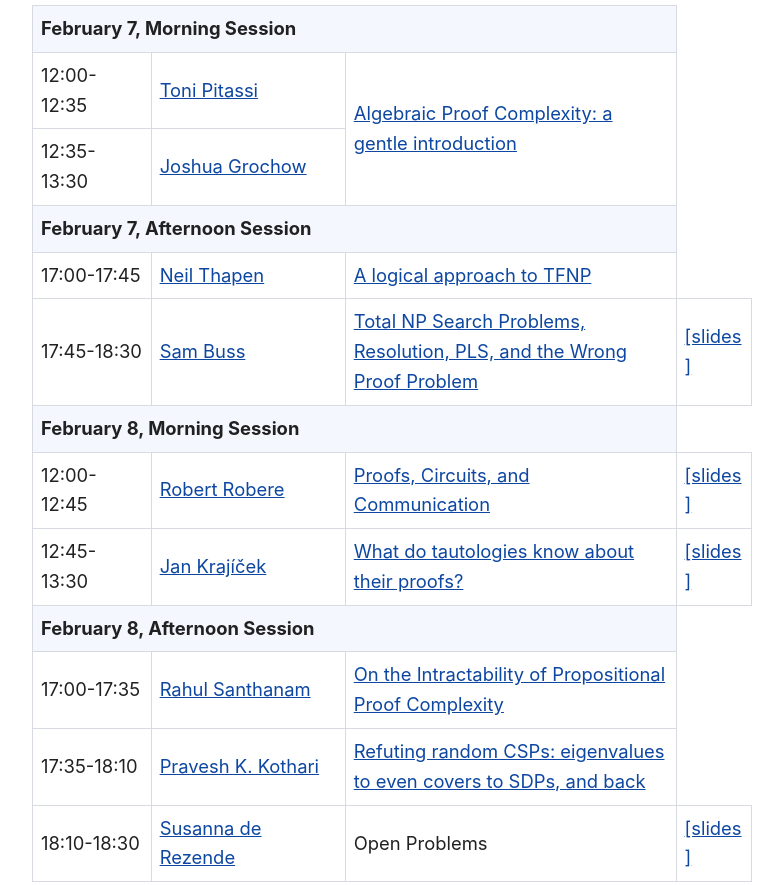
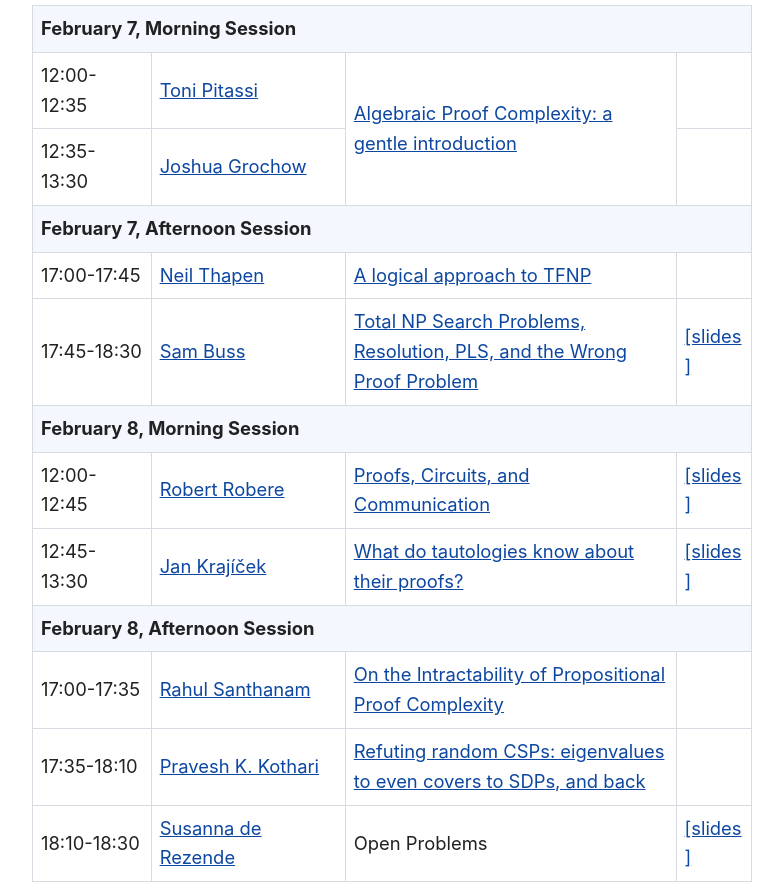
Before and after one commit to deRezende/deRezende.github.io, a plain HTML site: page focs21proofcomplexity/index.html in a window 1280 px wide. Shown: the part 1220-2105 px from the top of the page, without its empty margins (248-1031 px from the left). Drawn offline with Linux system fonts and the light colour scheme.

Commit message:
completing table

```diff
--- a/focs21proofcomplexity/index.html
+++ b/focs21proofcomplexity/index.html
@@ -62,7 +62,7 @@ All times are in <a href="https://www.timeanddate.com/time/zones/est" target="_b
 <table>
   <thead>
     <tr>
-      <th colspan="3">     February 7, Morning Session      </th>
+      <th colspan="4">     February 7, Morning Session      </th>
     </tr>
   </thead>
   <tbody>
@@ -70,17 +70,17 @@ All times are in <a href="https://www.timeanddate.com/time/zones/est" target="_b
       <td style="width:16.5%">12:00-12:35 </td>
       <td style="width:27%"><a href="https://www.cs.toronto.edu/~toni/" target="_blank">Toni Pitassi</a></td>
       <td rowspan="2"><a href="#tonijosh">Algebraic Proof Complexity: a gentle introduction</a></td>
-      <!--<td style="width:10.5%"></td>-->
+      <td style="width:10.5%"></td>
     </tr>
     <tr>
       <td>12:35-13:30 </td>
       <td><a href="https://home.cs.colorado.edu/~jgrochow/index.html" target="_blank">Joshua Grochow</a></td>
-      <!--<td></td>-->
+      <td></td>
     </tr>
   </tbody>
   <thead>
     <tr>
-      <th colspan="3">     February 7,	 Afternoon Session      </th>
+      <th colspan="4">     February 7,	 Afternoon Session      </th>
     </tr>
   </thead>
   <tbody>
@@ -88,6 +88,7 @@ All times are in <a href="https://www.timeanddate.com/time/zones/est" target="_b
       <td>17:00-17:45</td>
       <td><a href="https://users.math.cas.cz/~thapen/" target="_blank">Neil Thapen</a></td>
       <td><a href="#neil">A logical approach to TFNP</a></td>
+      <td></td>
     </tr>
     <tr>
       <td>17:45-18:30</td>
@@ -98,7 +99,7 @@ All times are in <a href="https://www.timeanddate.com/time/zones/est" target="_b
   </tbody>
     <thead>
     <tr>
-      <th colspan="3">     February 8, Morning Session      </th>
+      <th colspan="4">     February 8, Morning Session      </th>
     </tr>
   </thead>
   <tbody>
@@ -117,7 +118,7 @@ All times are in <a href="https://www.timeanddate.com/time/zones/est" target="_b
   </tbody>
   <thead>
     <tr>
-      <th colspan="3">     February 8,	 Afternoon Session      </th>
+      <th colspan="4">     February 8,	 Afternoon Session      </th>
     </tr>
   </thead>
   <tbody>
@@ -125,11 +126,13 @@ All times are in <a href="https://www.timeanddate.com/time/zones/est" target="_b
       <td>17:00-17:35</td>
       <td><a href="https://www.cs.ox.ac.uk/people/rahul.santhanam/" target="_blank">Rahul Santhanam</a></td>
       <td><a href="#rahul">On the Intractability of Propositional Proof Complexity</a></td>
+      <td></td>
     </tr>
     <tr>
       <td>17:35-18:10</td>
       <td><a href="https://www.cs.cmu.edu/~praveshk/" target="_blank">Pravesh K. Kothari</a></td>
       <td><a href="#pravesh">Refuting random CSPs: eigenvalues to even covers to SDPs, and back </a></td>
+      <td></td>
     </tr>
     <tr>
       <td>18:10-18:30</td>
```
